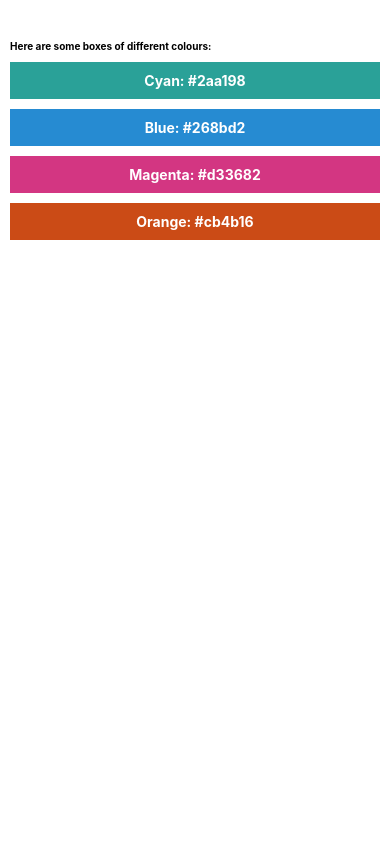
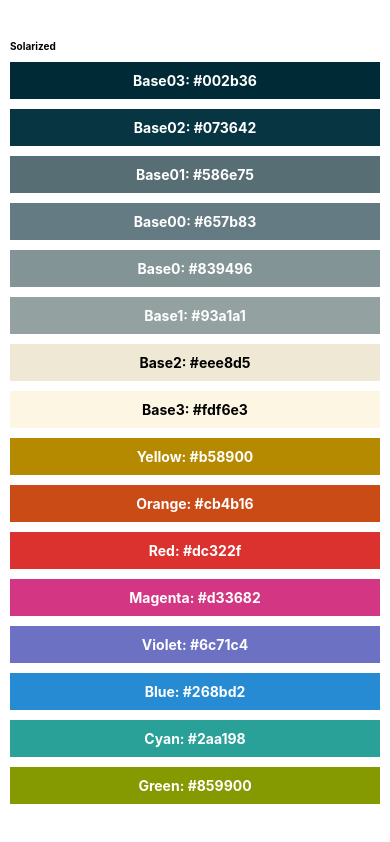
Before and after one commit to samueljmillward/colourpaletteRN, a React Native app: screen / in a window 390 px wide. Built offline with nearby package versions, Linux system fonts and the light colour scheme.

Commit message:
COLORS data / algorithm to display black or white title text

```diff
--- a/App.js
+++ b/App.js
@@ -1,17 +1,38 @@
 import React from 'react';
-import { StyleSheet, Text, View, SafeAreaView } from 'react-native';
+import { StyleSheet, Text, View, SafeAreaView, FlatList } from 'react-native';
 import ColorBox from './components/ColorBox';
+
+const COLORS = [
+  { colorName: 'Base03', hexCode: '#002b36' },
+  { colorName: 'Base02', hexCode: '#073642' },
+  { colorName: 'Base01', hexCode: '#586e75' },
+  { colorName: 'Base00', hexCode: '#657b83' },
+  { colorName: 'Base0', hexCode: '#839496' },
+  { colorName: 'Base1', hexCode: '#93a1a1' },
+  { colorName: 'Base2', hexCode: '#eee8d5' },
+  { colorName: 'Base3', hexCode: '#fdf6e3' },
+  { colorName: 'Yellow', hexCode: '#b58900' },
+  { colorName: 'Orange', hexCode: '#cb4b16' },
+  { colorName: 'Red', hexCode: '#dc322f' },
+  { colorName: 'Magenta', hexCode: '#d33682' },
+  { colorName: 'Violet', hexCode: '#6c71c4' },
+  { colorName: 'Blue', hexCode: '#268bd2' },
+  { colorName: 'Cyan', hexCode: '#2aa198' },
+  { colorName: 'Green', hexCode: '#859900' },
+];
 
 const App = () => {
   return (
     <SafeAreaView>
-      <View style={styles.container}>
-        <Text style={styles.text}>Here are some boxes of different colours:</Text>
-        <ColorBox colorName="Cyan" hexCode="#2aa198" />
-        <ColorBox colorName="Blue" hexCode="#268bd2" />
-        <ColorBox colorName="Magenta" hexCode="#d33682" />
-        <ColorBox colorName="Orange" hexCode="#cb4b16" />
-      </View>
+      <FlatList
+        style={styles.container}
+        data={COLORS}
+        keyExtractor={item => item.colorName}
+        renderItem={({ item }) => (
+          <ColorBox colorName={item.colorName} hexCode={item.hexCode} />
+        )}
+        ListHeaderComponent={<Text style={styles.text}>Solarized</Text>}
+      />
     </SafeAreaView>
   )
 };
--- a/components/ColorBox.js
+++ b/components/ColorBox.js
@@ -5,9 +5,14 @@
     const boxColor = {
         backgroundColor: hexCode,
     };
+
+    const textColor = {
+        color: parseInt(hexCode.replace('#', ''), 16) > 0xffffff / 1.1 ? 'black' : 'white',
+    };
+
     return (
         <View style={[styles.box, boxColor]}>
-            <Text style={styles.boxText}>
+            <Text style={[styles.boxText, textColor]}>
                 {colorName}: {hexCode}
             </Text>
         </View>
```
